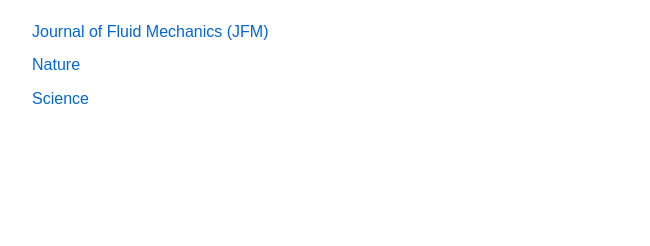
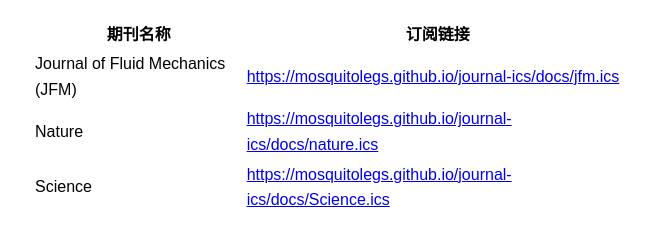
Before and after one commit to MosquitoLegs/journal-ics, a plain HTML site: page index.html in a window 1280 px wide. Shown: the part 86-332 px from the top of the page, without its empty margins (308-958 px from the left). Drawn offline with Linux system fonts and the light colour scheme.

Commit message:
Update index.html

```diff
--- a/index.html
+++ b/index.html
@@ -9,26 +9,44 @@
 <body>
   <main>
     <h1>期刊订阅列表</h1>
-    <ul id="journal-list"></ul>
+    <table id="journal-table">
+      <thead>
+        <tr>
+          <th>期刊名称</th>
+          <th>订阅链接</th>
+        </tr>
+      </thead>
+      <tbody>
+        <!-- JS 会在这里填充行 -->
+      </tbody>
+    </table>
   </main>
 
   <script>
-    // 在这里定义所展示的期刊及其 ics 链接
+    // 定义期刊和对应的 .ics 链接
     const journals = [
       { name: 'Journal of Fluid Mechanics (JFM)', url: 'https://mosquitolegs.github.io/journal-ics/docs/jfm.ics' },
       { name: 'Nature',                       url: 'https://mosquitolegs.github.io/journal-ics/docs/nature.ics' },
       { name: 'Science',                      url: 'https://mosquitolegs.github.io/journal-ics/docs/Science.ics' },
     ];
 
-    const listEl = document.getElementById('journal-list');
+    const tbody = document.querySelector('#journal-table tbody');
     journals.forEach(j => {
-      const li = document.createElement('li');
-      const a  = document.createElement('a');
-      a.textContent = j.name;
-      a.href        = j.url;
-      a.target      = '_blank';
-      li.appendChild(a);
-      listEl.appendChild(li);
+      const tr = document.createElement('tr');
+
+      const tdName = document.createElement('td');
+      tdName.textContent = j.name;
+      tr.appendChild(tdName);
+
+      const tdLink = document.createElement('td');
+      const a = document.createElement('a');
+      a.href = j.url;
+      a.textContent = j.url;
+      a.target = '_blank';
+      tdLink.appendChild(a);
+      tr.appendChild(tdLink);
+
+      tbody.appendChild(tr);
     });
   </script>
 </body>
```
